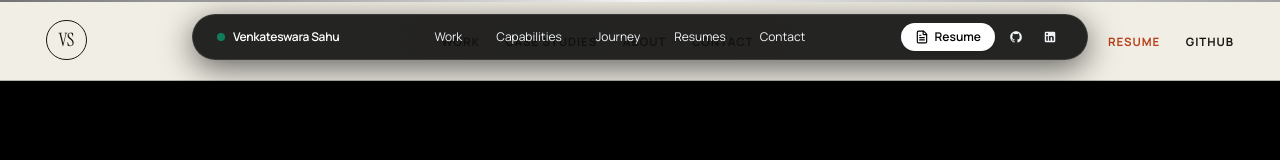
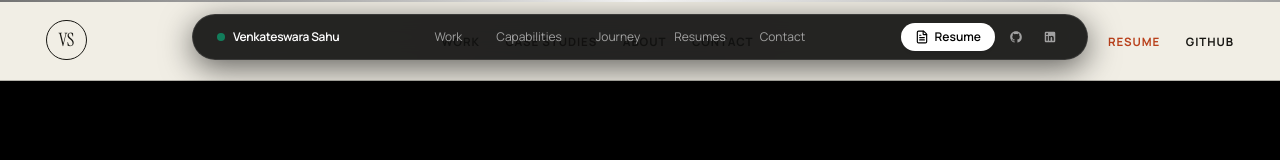
Before and after one commit to Venkateswara-Sahu/portfolio, a Next.js app: page / in a window 1280 px wide. Shown: the top 160 px of the page. Built offline with nearby package versions, Linux system fonts and the light colour scheme.

Commit message:
fix: preserve utility contrast in editorial shell

```diff
--- a/src/app/globals.css
+++ b/src/app/globals.css
@@ -18,6 +18,7 @@
   --color-editorial-orange: #b9401b;
   --color-signal-green: #237a4b;
   --color-editorial-rule: rgba(24, 23, 19, 0.28);
+  --color-editorial-footer-muted: #938d82;
   --page-gutter: clamp(1rem, 3.6vw, 4.5rem);
   --content-width: 92rem;
 }
@@ -47,10 +48,12 @@ body {
   -webkit-font-smoothing: antialiased;
 }
 
-a {
-  color: inherit;
-  text-decoration-thickness: 0.08em;
-  text-underline-offset: 0.18em;
+@layer base {
+  a {
+    color: inherit;
+    text-decoration-thickness: 0.08em;
+    text-underline-offset: 0.18em;
+  }
 }
 
 ::selection {
@@ -247,7 +250,7 @@ a {
 
 .contact-footer__colophon {
   margin: clamp(3rem, 7vw, 6rem) 0 0;
-  color: #817b71;
+  color: var(--color-editorial-footer-muted);
   font-family: var(--font-ibm-plex-mono), monospace;
   font-size: 0.65rem;
   letter-spacing: 0.08em;
```
Also changed, not shown: 1 other file (tests, documents, lock files or other folders).
